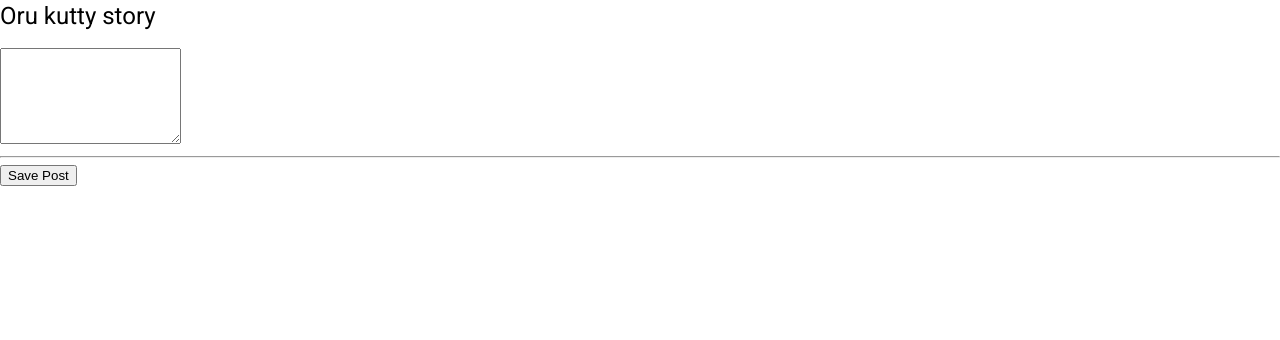
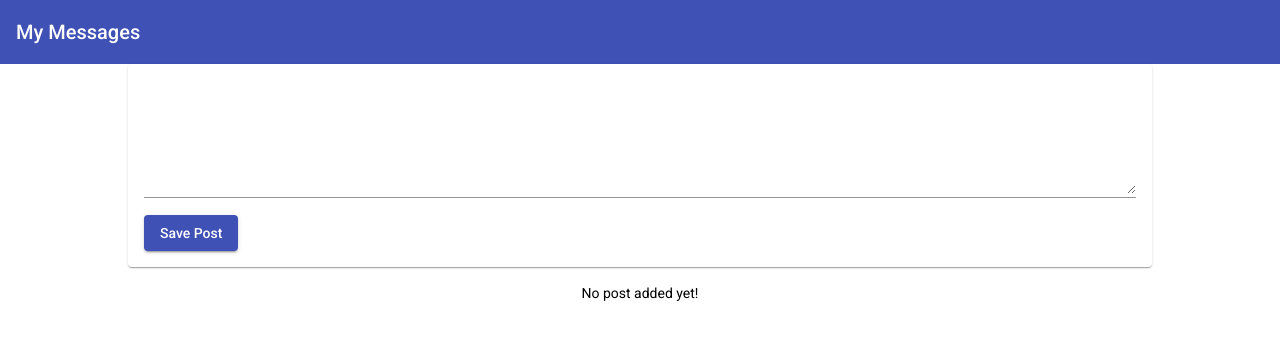
Before and after one commit to Abirame-29/MEAN-Stack, an Angular app: page / in a window 1280 px wide. Shown: the top 340 px of the page. Built offline with nearby package versions, Linux system fonts and the light colour scheme.

Commit message:
Post list added as a new component to view the list of post created as Expansion panel. Toolbar is also added to the app.

```diff
--- a/src/app/app.component.css
+++ b/src/app/app.component.css
@@ -0,0 +1,5 @@
+main {
+  margin-top: 1rem;
+  width: 80%;
+  margin: auto;
+}
--- a/src/app/app.component.html
+++ b/src/app/app.component.html
@@ -1,2 +1,5 @@
-<h1>Oru kutty story</h1>
-<app-post-create></app-post-create>
+<app-header></app-header>
+<main>
+  <app-post-create></app-post-create>
+  <app-post-list></app-post-list>
+</main>
--- /dev/null
+++ b/src/app/header/header.component.html
@@ -0,0 +1,3 @@
+<mat-toolbar color="primary">
+  <span>My Messages</span>
+</mat-toolbar>
--- /dev/null
+++ b/src/app/posts/post-create/post-create.component.css
@@ -0,0 +1,7 @@
+mat-form-field {
+  width: 100%;
+}
+
+textarea {
+  width: 100%;
+}
--- a/src/app/posts/post-create/post-create.component.html
+++ b/src/app/posts/post-create/post-create.component.html
@@ -1,4 +1,8 @@
-<textarea rows="6" [(ngModel)]="enteredValue"></textarea>
-<hr>
-<button (click)="onAddPost()">Save Post</button>
-<p>{{ newPost }}</p>
+<mat-card>
+  <mat-form-field>
+    <textarea matInput rows="6" [(ngModel)]="enteredValue"></textarea>
+  </mat-form-field>
+  <button
+    mat-raised-button color="primary"
+    (click)="onAddPost()">Save Post</button>
+</mat-card>
--- a/src/app/posts/post-create/post-create.component.ts
+++ b/src/app/posts/post-create/post-create.component.ts
@@ -2,8 +2,10 @@
 
 @Component({
   selector: 'app-post-create',
-  templateUrl: './post-create.component.html'
+  templateUrl: './post-create.component.html',
+  styleUrls: ['./post-create.component.css']
 })
+
 export class PostCreateComponent {
   enteredValue = '';
   newPost = '';
--- /dev/null
+++ b/src/app/posts/post-list/post-list.component.css
@@ -0,0 +1,8 @@
+:host {
+  margin-top: 1rem;
+  display: block;
+}
+
+.info-text {
+  text-align: center;
+}
--- /dev/null
+++ b/src/app/posts/post-list/post-list.component.html
@@ -0,0 +1,9 @@
+<mat-accordion  multi="true" *ngIf="posts.length > 0">
+  <mat-expansion-panel *ngFor="let post of posts">
+    <mat-expansion-panel-header>
+      {{ post.title }}
+    </mat-expansion-panel-header>
+    <p>{{ post.content }}</p>
+  </mat-expansion-panel>
+</mat-accordion>
+<p *ngIf="posts.length <= 0" class="mat-body-1 info-text">No post added yet!</p>
--- /dev/null
+++ b/src/app/posts/post-list/post-list.component.ts
@@ -0,0 +1,15 @@
+import { Component } from '@angular/core';
+
+@Component({
+  selector: 'app-post-list',
+  templateUrl: './post-list.component.html',
+  styleUrls: ['./post-list.component.css']
+})
+export class PostListComponent {
+  // posts = [
+  //   {title: 'First Post', content: 'This is first post\'s content'},
+  //   {title: 'Second Post', content: 'This is second post\'s content'},
+  //   {title: 'Third Post', content: 'This is third post\'s content'}
+  // ]
+  posts = []
+}
```
Also changed, not shown: src/app/app.module.ts (+18 -3 lines), src/app/header/header.component.ts (added, +9 -0 lines).
